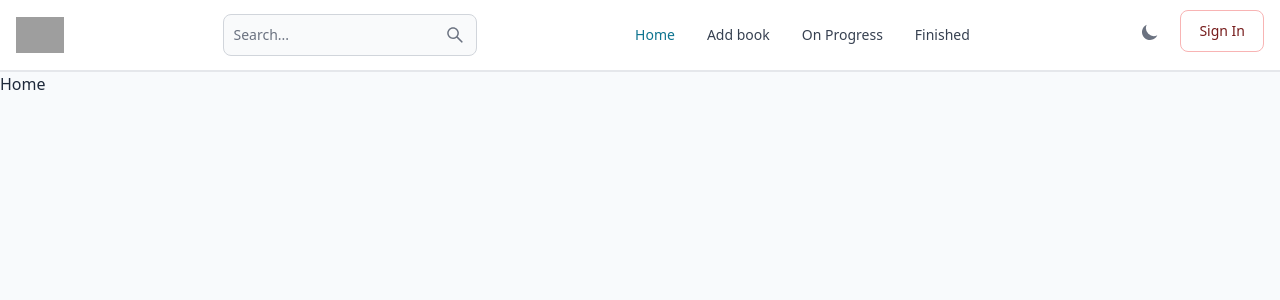
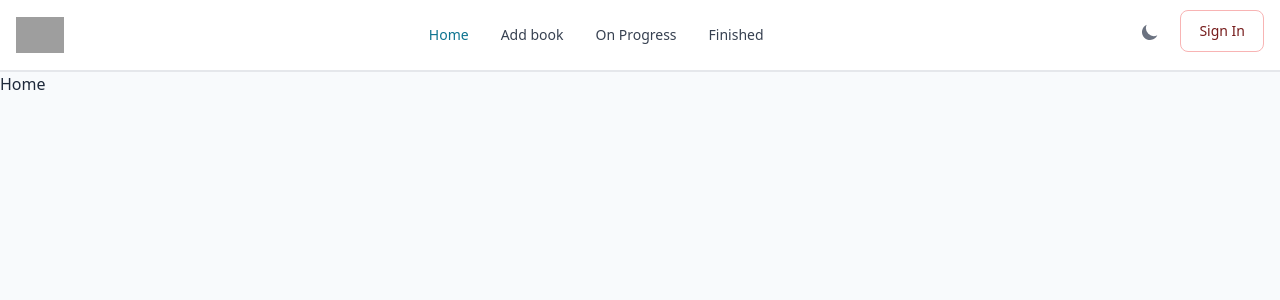
Before and after one commit to Hamzshaa/Metshaft, a React (Vite) app in the folder client/: page / in a window 1280 px wide. Shown: the top 300 px of the page. Built offline with nearby package versions, Linux system fonts and the light colour scheme; no server answers; grey boxes are pictures that could not be loaded.

Commit message:
search icon removed from navbar

```diff
--- a/client/src/components/Navbar.jsx
+++ b/client/src/components/Navbar.jsx
@@ -6,11 +6,9 @@ import {
   DropdownDivider,
   Modal,
   Navbar,
-  TextInput,
 } from "flowbite-react";
 import { Link, useLocation, useNavigate } from "react-router-dom";
 
-import { AiOutlineSearch } from "react-icons/ai";
 import { useDispatch, useSelector } from "react-redux";
 import { signOutSuccess } from "../redux/user/userSlice";
 import { HiOutlineExclamationCircle } from "react-icons/hi";
@@ -51,7 +49,7 @@ export default function NavbarComponent() {
         />
       </Link>
 
-      <form>
+      {/* <form>
         <TextInput
           type="text"
           placeholder="Search..."
@@ -61,7 +59,7 @@ export default function NavbarComponent() {
       </form>
       <Button className="w-14 h-10 lg:hidden " color="gray" pill>
         <AiOutlineSearch className="w-5 h-5" />
-      </Button>
+      </Button> */}
 
       <div className="flex gap-2 md:order-2">
         <div className="self-center p-3">
```
